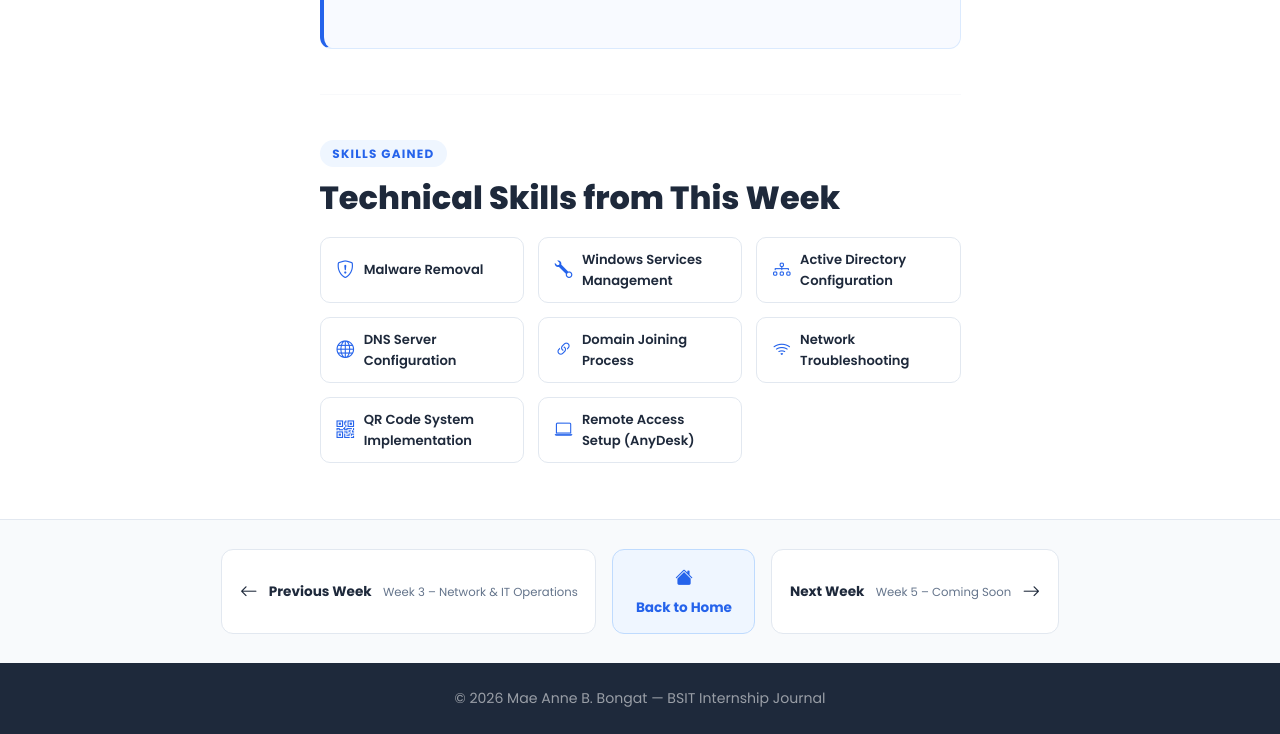
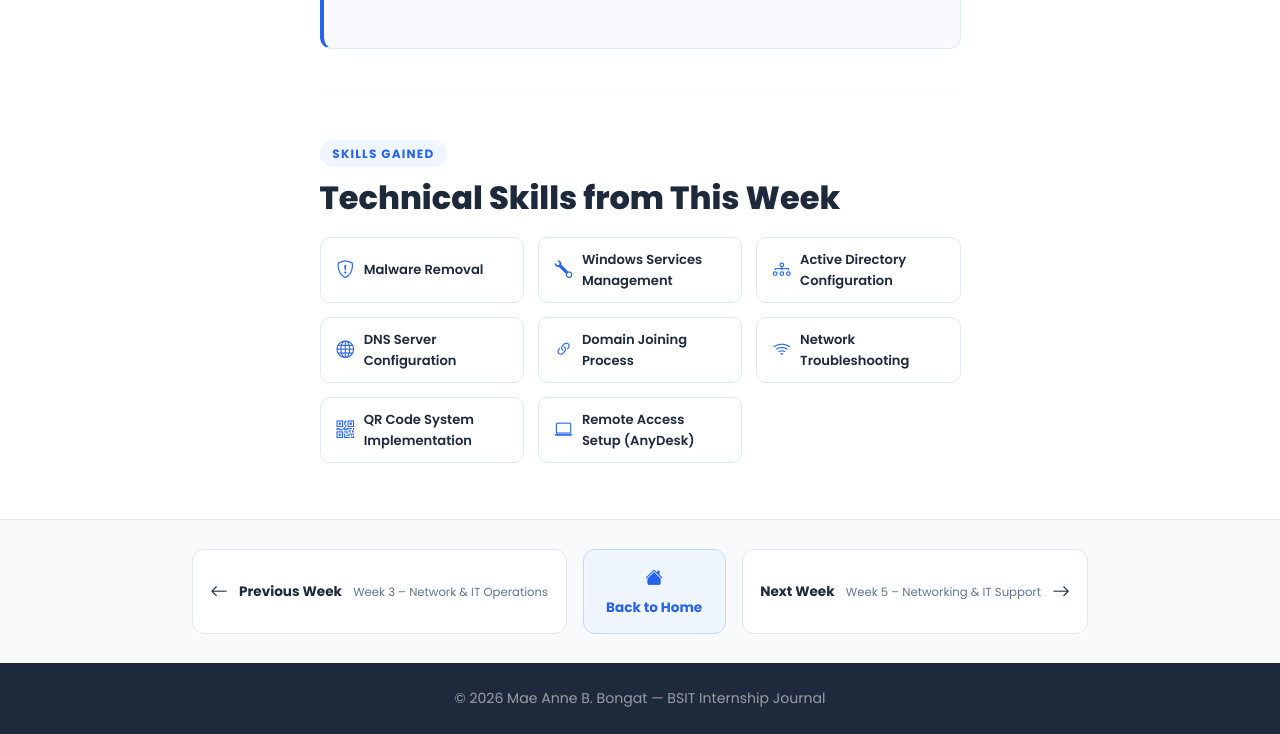
Before and after one commit to hempers/ojt_blog, a website: page week4.html in a window 1280 px wide. Shown: the part 5588-6322 px from the top of the page. Drawn offline with nearby package versions, Linux system fonts and the light colour scheme.

Commit message:
changes in week4.html

```diff
--- a/week4.html
+++ b/week4.html
@@ -506,8 +506,7 @@
 
                     <a href="week5.html" class="wk-nav-btn wk-nav-btn--next">
                         <span class="wk-nav-btn__label">Next Week</span>
-                        <span class="wk-nav-btn__sub">Week 5 – Coming
-                            Soon</span>
+                        <span class="wk-nav-btn__sub">Week 5 –  Networking & IT Support</span>
                         <i class="bi bi-arrow-right"></i>
                     </a>
 
```
